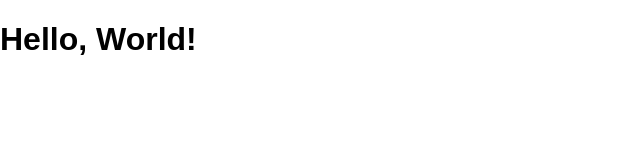
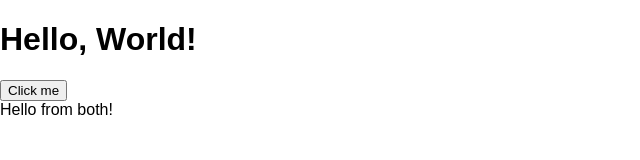
Before and after one commit to john444-code/javascript, a plain HTML site: page index.html in a window 1280 px wide. Shown: the whole page, without its empty margins (0-640 px from the left). Drawn offline with Linux system fonts and the light colour scheme.

Commit message:
add message handling functions for developers and users

```diff
--- a/index.html
+++ b/index.html
@@ -14,6 +14,8 @@
 </head>
 <body>
     <h1>Hello, World!</h1>
+    <button onclick="alert('John, Jackson, Damani, Claire')">Click me</button>
+    <div id="messages"></div>
     <script src="script.js"></script>
 </body>
 </html>
--- a/script.js
+++ b/script.js
@@ -0,0 +1,21 @@
+// Message to developers (console)
+function messageDeveloper(message) {
+    console.log(message);
+}
+
+// Message to users (UI display)
+function messageUser(message) {
+    const messagesContainer = document.getElementById('messages');
+    const messageElement = document.createElement('div');
+    messageElement.textContent = message;
+    messagesContainer.appendChild(messageElement);
+}
+
+// Send message to both developers and users
+function messageBoth(message) {
+    messageDeveloper(message);
+    messageUser(message);
+}
+
+// Example usage
+messageBoth('Hello from both!');
```
